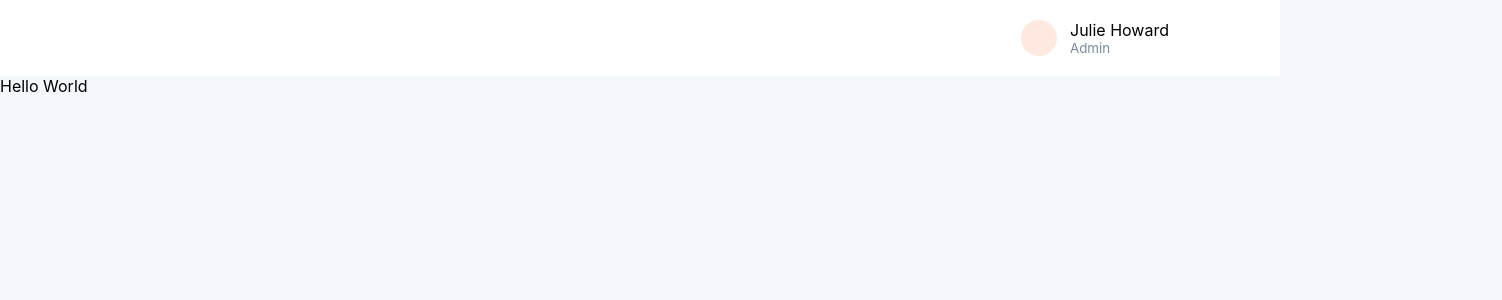
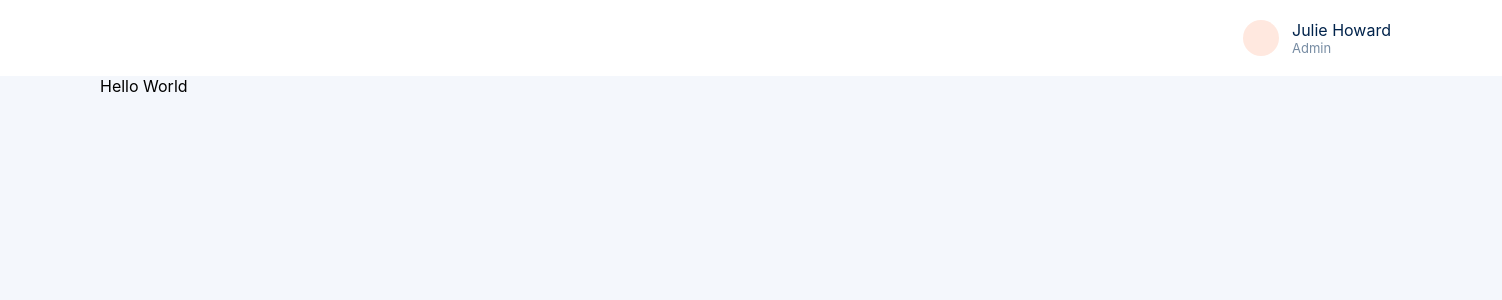
Before and after one commit to Mikjail/employeesRemote, a React (Create React App) app: page / in a window 1280 px wide. Shown: the top 300 px of the page, 1502 px wide, since content can reach past the window. Built offline with nearby package versions, Linux system fonts and the light colour scheme.

Commit message:
Styles - Adding common style modules and readjusting variables

```diff
--- a/src/components/Navbar/Navbar.js
+++ b/src/components/Navbar/Navbar.js
@@ -5,7 +5,7 @@ const navBar = () => (
   <nav className={style.nav} data-testid="navbar">
     <div className={style.profileImg} data-testid="profile-image" />
     <div className={style.profileDetails} data-testid="profile-details">
-      <span> Julie Howard </span>
+      <span className={style.userName}> Julie Howard </span>
       <small className={style.userRole}> Admin </small>
     </div>
   </nav>
--- a/src/components/Navbar/Navbar.module.css
+++ b/src/components/Navbar/Navbar.module.css
@@ -1,8 +1,15 @@
+nav {
+  display: flex;
+  justify-content: center;
+  background-color: var(--white);
+}
+
 .nav {
   display: flex;
   justify-content: flex-end;
   padding: 20px 111px;
-  background-color: var(--white);
+  width: 100%;
+  max-width: 1280px;
 }
 
 .profileImg {
@@ -19,5 +26,11 @@
 }
 
 .userRole {
+  font-size: 13px;
   color: var(--font-light);
 }
+
+.userName {
+  font-size: 16px;
+  color: var(--font-dark);
+}
--- a/src/hoc/Layout/layout.js
+++ b/src/hoc/Layout/layout.js
@@ -1,11 +1,12 @@
 import React from 'react';
 import Aux from '../Aux/aux';
 import Navbar from '../../components/Navbar/Navbar';
+import style from './layout.module.css';
 
 const layout = ({ children }) => (
   <Aux>
     <Navbar />
-    <main data-testid="main">{children}</main>
+    <main data-testid="main" className={style.main}>{children}</main>
   </Aux>
 );
 
--- /dev/null
+++ b/src/hoc/Layout/layout.module.css
@@ -0,0 +1,3 @@
+.main {
+  padding: 0 100px;
+}
--- a/src/styles/variables.css
+++ b/src/styles/variables.css
@@ -1,9 +1,12 @@
 :root {
   --white: #ffffff;
+
+  --primary-background: #f4f7fc;
 
   --primary-color: #624de3;
   --secondary-color: #624de34d;
 
+  --font-white: var(--white);
   --font-dark: #00234b;
   --font-light: #778ca3;
 }
```
Also changed, not shown: src/styles/common.module.css (added, +15 -0 lines).
